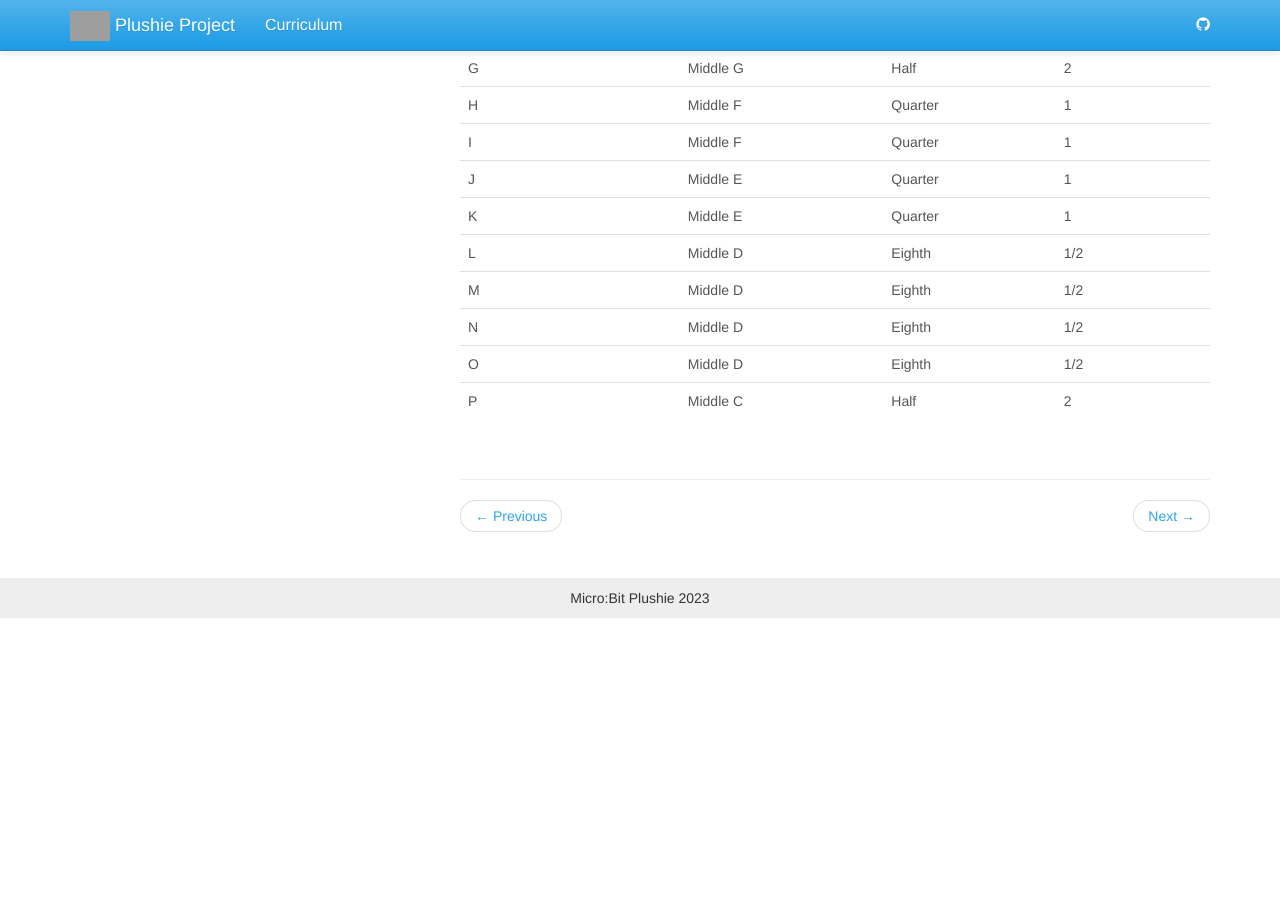
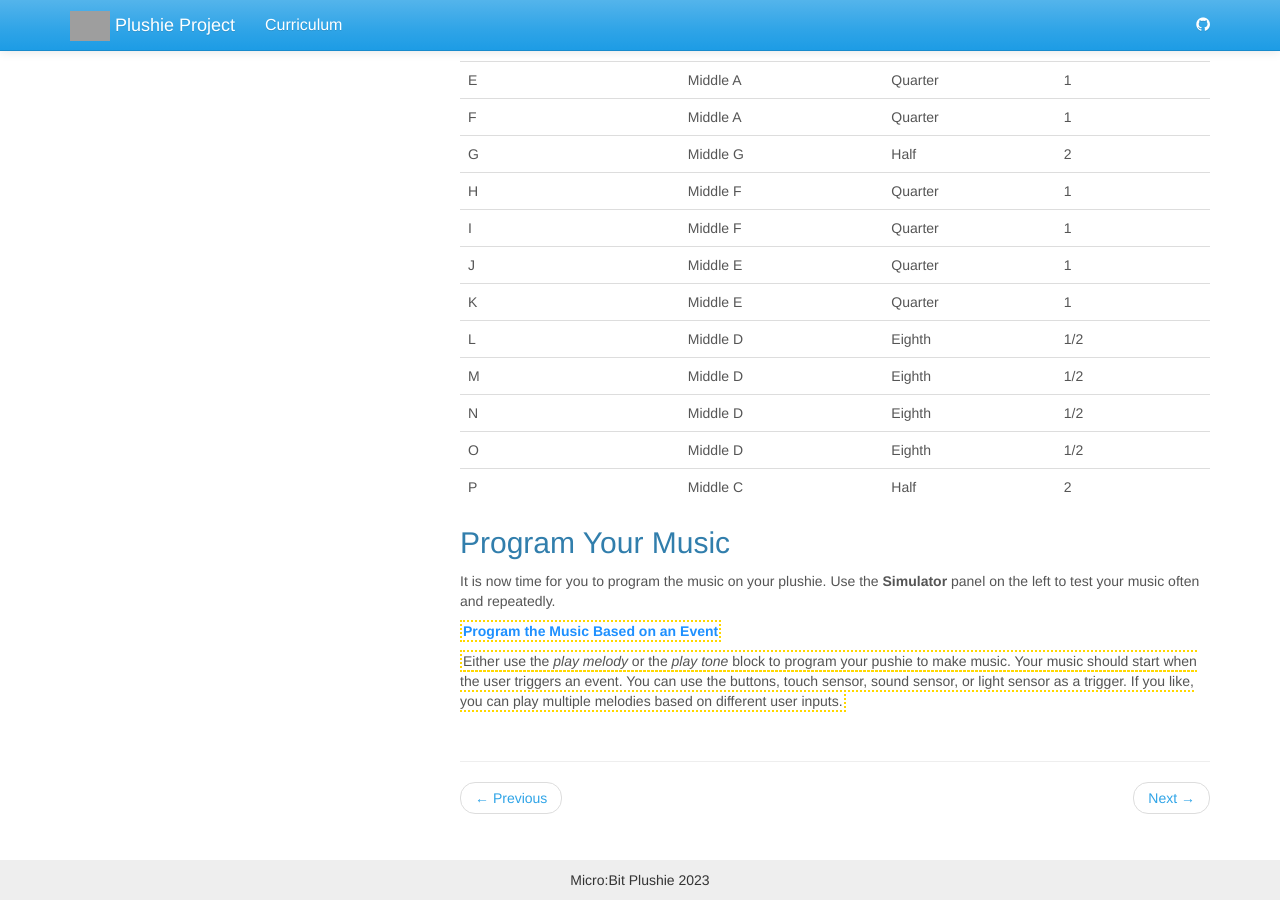
Before and after one commit to jake-chipps/plushie, a Jekyll site: the page built from _docs/lessons/3-1.md, in a window 1280 px wide and 900 px high, scrolled down 3114 px. Built offline with Jekyll 4.4.1, drawn with Linux system fonts in a browser that asks for light colours; before the commit the page ends 3732 px from its top, so only the background shows below that; grey boxes are pictures that could not be loaded.

Commit message:
Add content.

```diff
--- a/_docs/lessons/3-1.md
+++ b/_docs/lessons/3-1.md
@@ -2,6 +2,9 @@
 title: Program the Music
 permalink: /docs/3-1/
 ---
+## Events
+<span class="todo">Write this.</span>
+
 ## Buzzer
 There is a **buzzer** on the back of the Micro:Bit.
 
@@ -65,3 +68,10 @@ M | Middle D | Eighth | 1/2
 N | Middle D | Eighth | 1/2
 O | Middle D | Eighth | 1/2
 P | Middle C | Half | 2
+
+## Program Your Music
+It is now time for you to program the music on your plushie. Use the **Simulator** panel on the left to test your music often and repeatedly.
+
+<span class="task-header">Program the Music Based on an Event</span>
+
+<span class="task">Either use the <i>play melody</i> or the <i>play tone</i> block to program your pushie to make music. Your music should start when the user triggers an event. You can use the buttons, touch sensor, sound sensor, or light sensor as a trigger. If you like, you can play multiple melodies based on different user inputs.</span>
```
